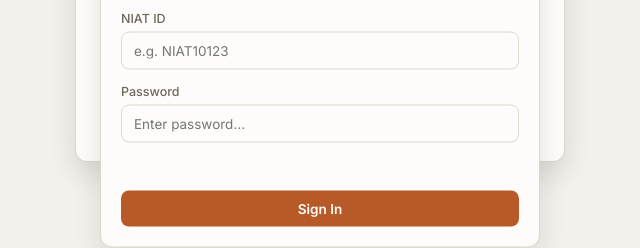
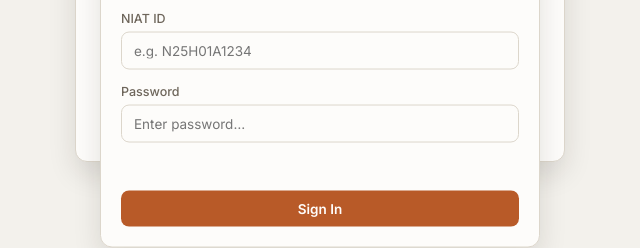
Before and after one commit to mrc0204/dsa_level_2, a website built with Vite: page index.html in a window 1280 px wide. Both pictures are taken after a click on the button "Sign In / Register". Shown: the part 342-590 px from the top of the page, 320-960 px from the left. Built offline with nearby package versions, Linux system fonts and the light colour scheme; some packages are replaced by stand-ins of ours; no server answers; the database is empty.

Commit message:
fix(ui): update sample NIAT ID placeholder to N25H01A1234

```diff
--- a/index.html
+++ b/index.html
@@ -88,7 +88,7 @@
             <div class="field-stack">
                 <div>
                     <label class="field-label" for="userNiatIdInput">NIAT ID</label>
-                    <input type="text" class="text-input" id="userNiatIdInput" placeholder="e.g. NIAT10123" required autocomplete="off">
+                    <input type="text" class="text-input" id="userNiatIdInput" placeholder="e.g. N25H01A1234" required autocomplete="off">
                 </div>
                 <div>
                     <label class="field-label" for="userPasswordInput">Password</label>
```
